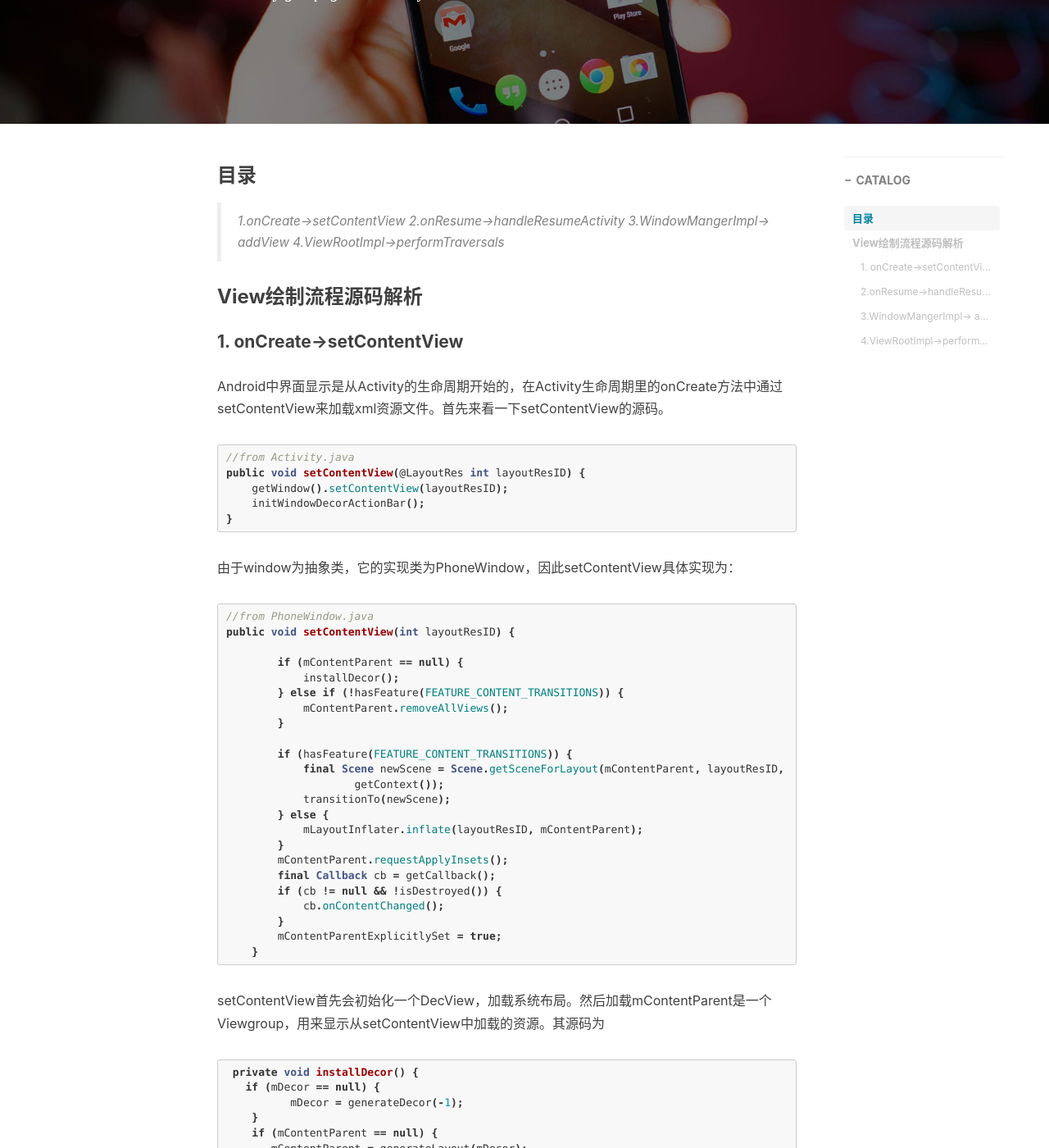
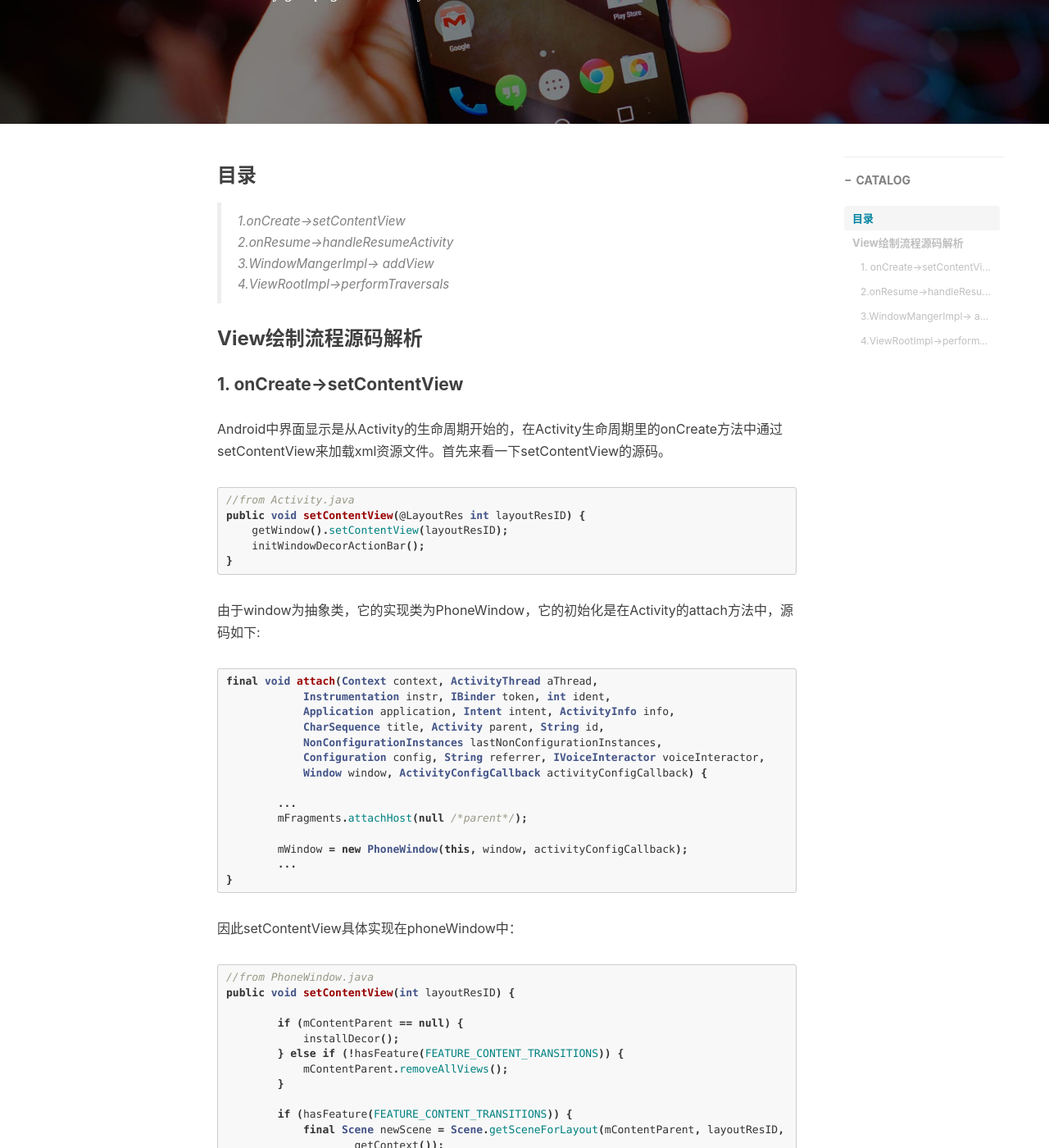
Before and after one commit to MR-GuoQing/blog, a Jekyll site: the page built from _posts/2019-02-06-view绘制流程.md, in a window 1280 px wide and 1400 px high, scrolled down 306 px. Shown: the whole window at 82% size. Built offline with Jekyll 4.4.1, drawn with Linux system fonts in a browser that asks for light colours; nearby versions of some CDN libraries; comment, search, counter and statistics services are not loaded.

Commit message:
add initialize of phonewindwo

````diff
--- a/_posts/2019-02-06-view绘制流程.md
+++ b/_posts/2019-02-06-view绘制流程.md
@@ -28,7 +28,24 @@ public void setContentView(@LayoutRes int layoutResID) {
     initWindowDecorActionBar();
 }
 ```
-由于window为抽象类，它的实现类为PhoneWindow，因此setContentView具体实现为：
+由于window为抽象类，它的实现类为PhoneWindow，它的初始化是在Activity的attach方法中，源码如下:
+```java
+final void attach(Context context, ActivityThread aThread,
+            Instrumentation instr, IBinder token, int ident,
+            Application application, Intent intent, ActivityInfo info,
+            CharSequence title, Activity parent, String id,
+            NonConfigurationInstances lastNonConfigurationInstances,
+            Configuration config, String referrer, IVoiceInteractor voiceInteractor,
+            Window window, ActivityConfigCallback activityConfigCallback) {
+
+        ...
+        mFragments.attachHost(null /*parent*/);
+
+        mWindow = new PhoneWindow(this, window, activityConfigCallback);
+        ...
+}
+```
+因此setContentView具体实现在phoneWindow中：
 ```java
 //from PhoneWindow.java
 public void setContentView(int layoutResID) {
````
Also changed, not shown: _posts/2019-02-18-view绘制流程2.md (added, +13 -0 lines).
